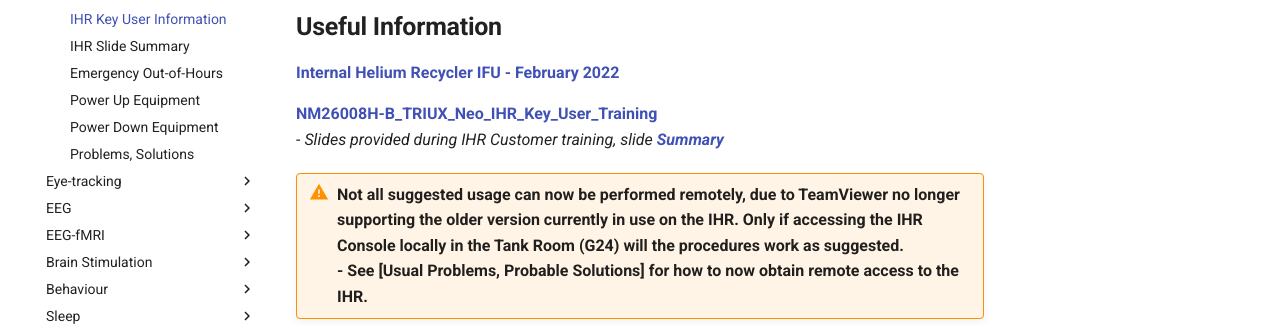
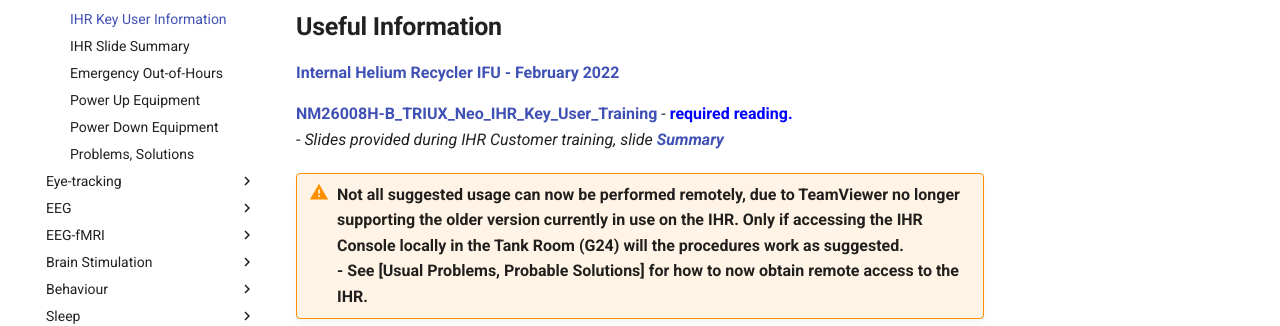
Before and after one commit to chbh-opensource/chbh-on-bear, an MkDocs documentation site: the page built from docs/meg/troubleshooting/ihr_key_user.md, in a window 1280 px wide. Shown: the part 514-840 px from the top of the page. Built offline with MkDocs 1.6.1 and Material for MkDocs 9.7.7, drawn with Linux system fonts in a browser that asks for light colours; comment, search, counter and statistics services are not loaded.

Commit message:
Still working on MEG HC repo

```diff
--- a/docs/meg/troubleshooting/ihr_key_user.md
+++ b/docs/meg/troubleshooting/ihr_key_user.md
@@ -12,7 +12,7 @@
 
 **[Internal Helium Recycler IFU - February 2022](https://canvas.bham.ac.uk/courses/81128/files/folder/MEG?preview=22531334)**
 
-**[NM26008H-B_TRIUX_Neo_IHR_Key_User_Training](https://canvas.bham.ac.uk/courses/81128/files/folder/MEG?preview=22531332)**<br />
+**[NM26008H-B_TRIUX_Neo_IHR_Key_User_Training](https://canvas.bham.ac.uk/courses/81128/files/folder/MEG?preview=22531332)** - **<span style="color:blue">required reading.</span>**<br />
 - *Slides provided during IHR Customer training, slide **[Summary](../troubleshooting/summary.md)***
 
 !!! warning "<span style="font-size:medium">Not all suggested usage can now be performed remotely, due to TeamViewer no longer supporting the older version currently in use on the IHR. Only if accessing the IHR Console locally in the Tank Room (G24) will the procedures work as suggested.<br /> - See [Usual Problems, Probable Solutions] for how to now obtain remote access to the IHR.</span>"
```
